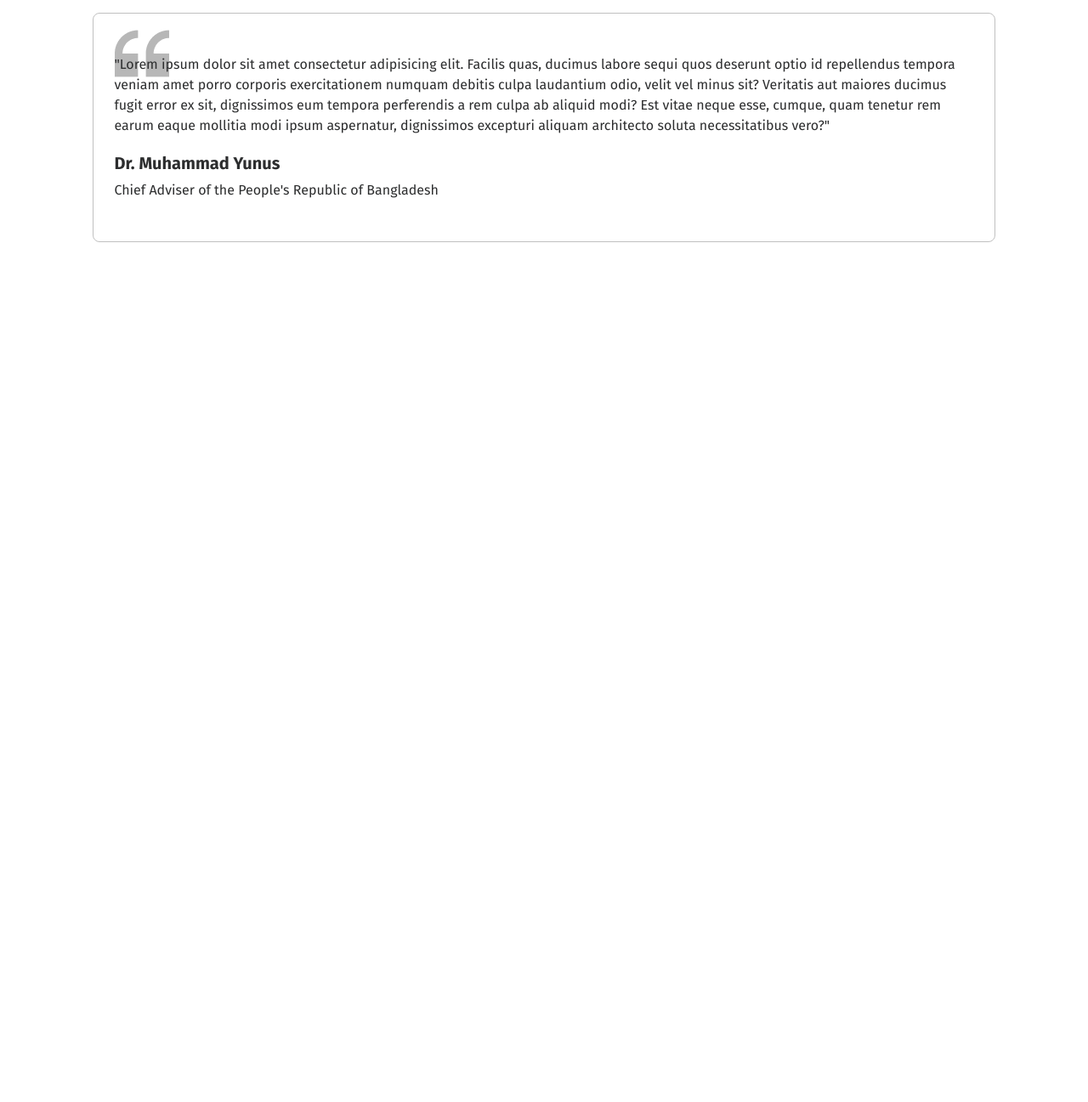
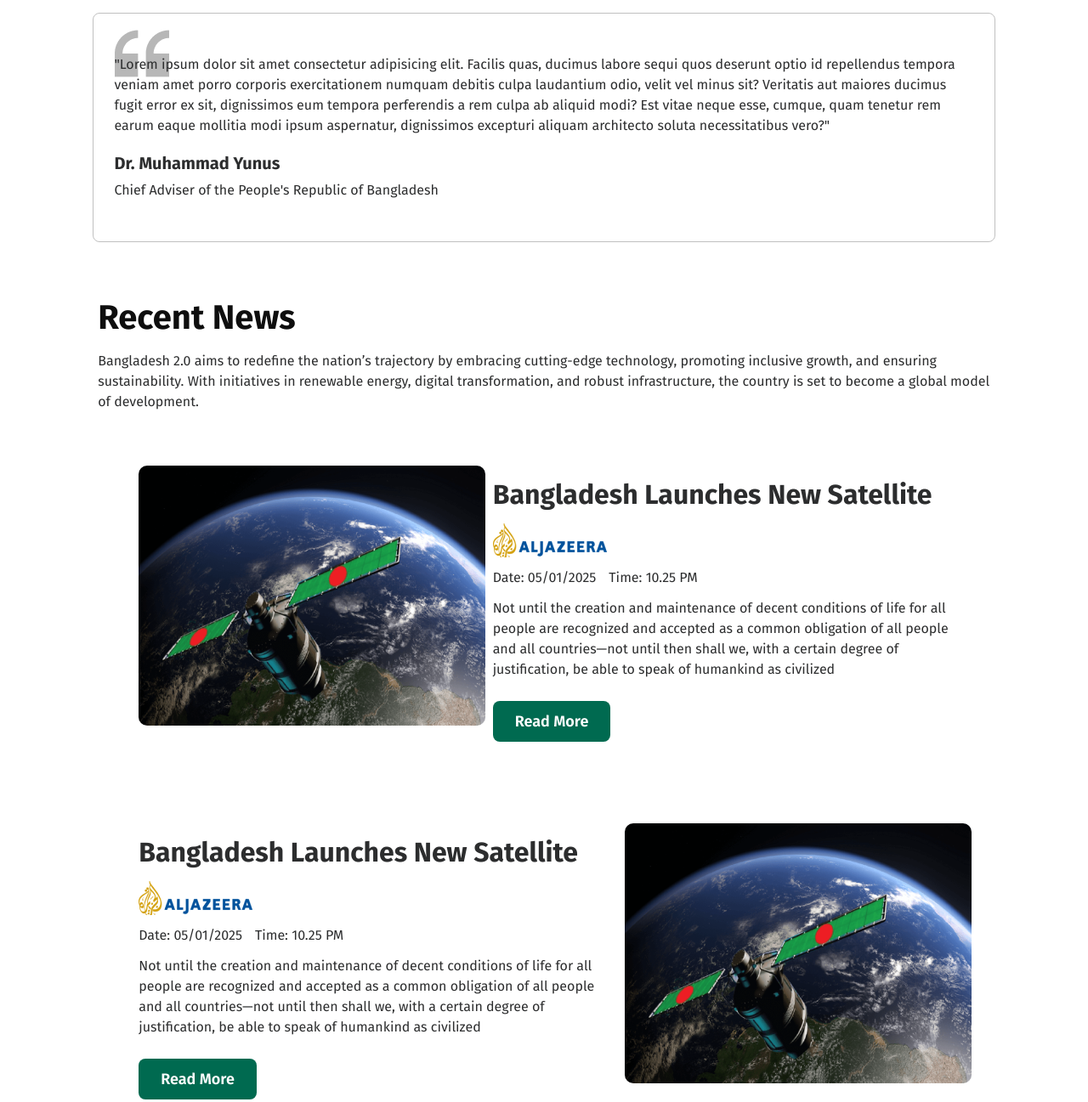
Before and after one commit to mushfiqueraiyan/bangladesh, a plain HTML site: page index.html in a window 1280 px wide. Shown: the part 1661-2958 px from the top of the page at 85% size. Before the commit the page ends 1961 px from the top, so only its background shows below. Drawn offline with Linux system fonts and the light colour scheme; a web font is replaced by a local one.

Commit message:
news section added

```diff
--- a/index.html
+++ b/index.html
@@ -98,6 +98,53 @@
                 <h2 class="yunus">Dr. Muhammad Yunus</h2>
                 <p class="position">Chief Adviser of the People's Republic of Bangladesh</p>
             </div>
+
+            <!-- News Container -->
+
+            <div class="news-container">
+                <h2 class="news-title">Recent News</h2>
+                <p class="news-subtitle">Bangladesh 2.0 aims to redefine the nation’s trajectory by embracing cutting-edge technology, promoting inclusive growth, and ensuring sustainability. With initiatives in renewable energy, digital transformation, and robust infrastructure, the country is set to become a global model of development.</p>
+
+                <div class="news-info">
+                    <div class="news-img">
+                        <img src="assets/satelite.png" alt="">
+                    </div>
+                    <div class="news-content">
+                        <h2 class="blog-title">Bangladesh Launches New Satellite</h2>
+                        <img src="assets/al-jazeera.png" alt="">
+                        <div class="date"><p>Date: 05/01/2025</p> <p>Time: 10.25 PM</p></div>
+                        <p class="blog-sub">Not until the creation and maintenance of decent conditions of life for all people are recognized and accepted as a common obligation of all people and all countries—not until then shall we,
+                            with a certain degree of justification, be able to speak of humankind as civilized</p>
+                            <button class="blog-btn">Read More</button>
+                    </div>
+                </div>
+                <div class="news-info">
+                    <div class="news-content">
+                        <h2 class="blog-title">Bangladesh Launches New Satellite</h2>
+                        <img src="assets/al-jazeera.png" alt="">
+                        <div class="date"><p>Date: 05/01/2025</p> <p>Time: 10.25 PM</p></div>
+                        <p class="blog-sub">Not until the creation and maintenance of decent conditions of life for all people are recognized and accepted as a common obligation of all people and all countries—not until then shall we,
+                            with a certain degree of justification, be able to speak of humankind as civilized</p>
+                            <button class="blog-btn">Read More</button>
+                    </div>
+                    <div class="news-img">
+                        <img src="assets/satelite.png" alt="">
+                    </div>
+                </div>
+                <div class="news-info">
+                    <div class="news-img">
+                        <img src="assets/satelite.png" alt="">
+                    </div>
+                    <div class="news-content">
+                        <h2 class="blog-title">Bangladesh Launches New Satellite</h2>
+                        <img src="assets/al-jazeera.png" alt="">
+                        <div class="date"><p>Date: 05/01/2025</p> <p>Time: 10.25 PM</p></div>
+                        <p class="blog-sub">Not until the creation and maintenance of decent conditions of life for all people are recognized and accepted as a common obligation of all people and all countries—not until then shall we,
+                            with a certain degree of justification, be able to speak of humankind as civilized</p>
+                            <button class="blog-btn">Read More</button>
+                    </div>
+                </div>
+            </div>
     </main>
     <footer>
 
--- a/style.css
+++ b/style.css
@@ -251,3 +251,72 @@ main{
     color: #2c2d2e;
     line-height: 24px;
 }
+
+/* News section */
+
+.news-container{
+    width: 82%;
+    margin-top: 50px;
+}
+
+.news-title{
+    font-size: 40px;
+    font-weight: 700;
+    color: #0E0E0E;
+}
+.news-subtitle{
+    color: #2c2d2e;
+    font-size: 16px;
+    line-height: 24px;
+    margin: 15px 0px;
+}
+
+.news-info{
+    display: flex;
+    padding: 48px;
+    gap: 35px;
+}
+.news-img{
+    width: 40%;
+}
+
+.news-img img{
+    border-radius: 10px;
+}
+
+.news-content{
+    width: 70%;
+}
+
+
+.blog-title{
+    font-size: 32px;
+    font-weight: 700;
+    color: #2c2d2e;
+    margin-top: 15px;
+    margin-bottom: 15px;
+}
+.date{
+    display: flex;
+    gap: 15px;
+    margin-top: 10px;
+    margin-bottom: 15px;
+    font-size: 16px;
+    color: #2c2d2e;
+}
+.blog-sub{
+    color: #2c2d2e;
+    font-size: 16px;
+    line-height: 24px;
+    margin-bottom: 25px;
+}
+
+.blog-btn{
+    padding: 13px 26px;
+    font-size: 18px;
+    font-weight: 600;
+    color: #fff;
+    background-color: #006A50;
+    border: none;
+    border-radius: 8px;
+}
```
